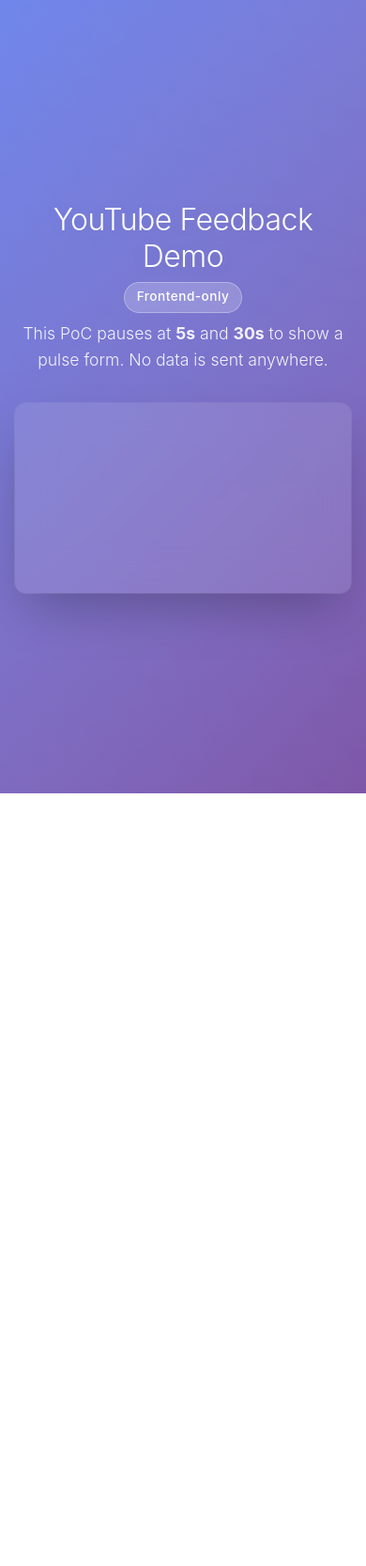
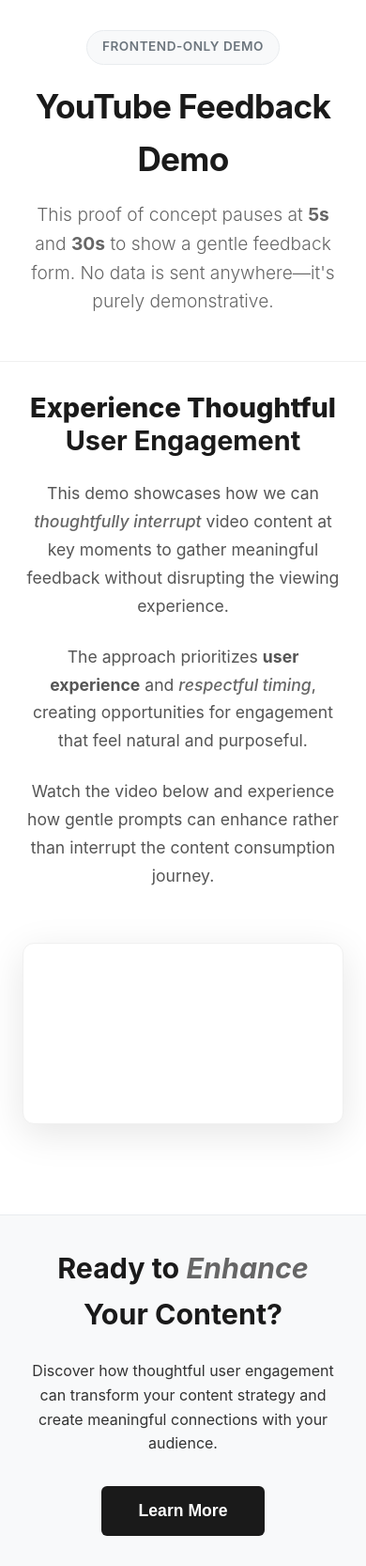
Before and after one commit to jc7k/jc7k.github.io, a plain HTML site: page index.html in a window 390 px wide. Shown: the whole page at 94% size. Before the commit the page ends 844 px from the top, so only its background shows below. Drawn offline with Linux system fonts and the light colour scheme.

Commit message:
feat: Redesign with GoldTreeCo-inspired aesthetic and gentle animations
- Adopt clean, minimal white background design
- Implement two-column layout with descriptive content and video
- Add elegant typography with proper hierarchy and italic emphasis
- Create gentle modal transitions with 800ms easing animations
- Update copy to be more thoughtful and serene
- Add proper sections: header, hero, and call-to-action
- Enhance user experience with slower, more deliberate interactions

```diff
--- a/index.html
+++ b/index.html
@@ -12,78 +12,110 @@
     }
 
     body {
-      font-family: -apple-system, BlinkMacSystemFont, "Segoe UI", "Helvetica Neue", Arial, sans-serif;
-      background: linear-gradient(135deg, #667eea 0%, #764ba2 100%);
-      min-height: 100vh;
-      display: flex;
-      flex-direction: column;
-      align-items: center;
-      justify-content: center;
-      padding: 2rem;
+      font-family: -apple-system, BlinkMacSystemFont, "Segoe UI", "Roboto", "Helvetica Neue", Arial, sans-serif;
+      background: #ffffff;
+      line-height: 1.6;
       color: #333;
+      overflow-x: hidden;
     }
 
-    body::before {
-      content: '';
-      position: fixed;
-      top: 0;
-      left: 0;
-      right: 0;
-      bottom: 0;
-      background: radial-gradient(circle at top right, rgba(255, 255, 255, 0.1), transparent),
-                  radial-gradient(circle at bottom left, rgba(255, 255, 255, 0.1), transparent);
-      pointer-events: none;
+    .container {
+      max-width: 1200px;
+      margin: 0 auto;
+      padding: 0 2rem;
     }
 
-    main {
+    header {
+      background: #ffffff;
+      padding: 2rem 0 3rem;
       text-align: center;
-      margin-bottom: 2rem;
-      animation: fadeInDown 0.8s ease;
-      z-index: 1;
+      border-bottom: 1px solid #f0f0f0;
     }
 
     h1 {
-      color: white;
-      font-size: 2.5rem;
-      font-weight: 300;
-      letter-spacing: -0.5px;
-      margin-bottom: 0.5rem;
-      text-shadow: 0 2px 20px rgba(0, 0, 0, 0.1);
+      font-size: 2.8rem;
+      font-weight: 700;
+      color: #1a1a1a;
+      margin-bottom: 1rem;
+      letter-spacing: -0.02em;
     }
 
-    main p {
-      color: rgba(255, 255, 255, 0.9);
-      font-size: 1.1rem;
+    .subtitle {
+      font-size: 1.2rem;
+      color: #666;
       font-weight: 300;
-      line-height: 1.6;
+      max-width: 600px;
+      margin: 0 auto;
     }
 
     .badge {
       display: inline-block;
-      padding: 0.3rem 0.8rem;
-      border-radius: 2rem;
-      background: rgba(255, 255, 255, 0.2);
-      backdrop-filter: blur(10px);
-      color: white;
+      background: #f8f9fa;
+      color: #6c757d;
+      padding: 0.4rem 1rem;
+      border-radius: 20px;
       font-size: 0.85rem;
+      font-weight: 600;
+      text-transform: uppercase;
+      letter-spacing: 0.5px;
+      margin-bottom: 1rem;
+      border: 1px solid #e9ecef;
+    }
+
+    .hero-section {
+      padding: 4rem 0;
+      background: #ffffff;
+    }
+
+    .content-grid {
+      display: grid;
+      grid-template-columns: 1fr 1fr;
+      gap: 4rem;
+      align-items: center;
+      margin-bottom: 4rem;
+    }
+
+    .content-text {
+      padding-right: 2rem;
+    }
+
+    .content-text h2 {
+      font-size: 2.2rem;
+      font-weight: 700;
+      color: #1a1a1a;
+      margin-bottom: 1.5rem;
+      line-height: 1.2;
+    }
+
+    .content-text h2 strong {
+      font-weight: 800;
+    }
+
+    .content-text p {
+      font-size: 1.1rem;
+      color: #555;
+      margin-bottom: 1.5rem;
+      line-height: 1.7;
+    }
+
+    .content-text em {
+      font-style: italic;
+      color: #666;
       font-weight: 500;
-      letter-spacing: 0.5px;
-      border: 1px solid rgba(255, 255, 255, 0.3);
-      margin-bottom: 0.5rem;
+    }
+
+    .video-container {
+      background: #ffffff;
+      border-radius: 12px;
+      overflow: hidden;
+      box-shadow: 0 10px 40px rgba(0, 0, 0, 0.1);
+      border: 1px solid #f0f0f0;
     }
 
     #yt-container {
       width: 100%;
-      max-width: 900px;
       aspect-ratio: 16/9;
-      background: rgba(255, 255, 255, 0.1);
-      backdrop-filter: blur(20px);
-      border-radius: 16px;
-      overflow: hidden;
-      box-shadow: 0 25px 50px -12px rgba(0, 0, 0, 0.25),
-                  0 0 0 1px rgba(255, 255, 255, 0.1);
-      animation: fadeInUp 0.8s ease 0.2s both;
-      z-index: 1;
+      position: relative;
     }
 
     #yt-container iframe {
@@ -92,218 +124,315 @@
       border: none;
     }
 
+    .cta-section {
+      background: #f8f9fa;
+      padding: 4rem 0;
+      text-align: center;
+      border-top: 1px solid #e9ecef;
+    }
+
+    .cta-content {
+      max-width: 800px;
+      margin: 0 auto;
+    }
+
+    .cta-content h2 {
+      font-size: 2.4rem;
+      font-weight: 700;
+      color: #1a1a1a;
+      margin-bottom: 1.5rem;
+    }
+
+    .cta-content h2 em {
+      font-style: italic;
+      color: #666;
+    }
+
+    .cta-button {
+      display: inline-block;
+      background: #1a1a1a;
+      color: #ffffff;
+      padding: 1rem 2.5rem;
+      border: none;
+      border-radius: 6px;
+      font-size: 1.1rem;
+      font-weight: 600;
+      text-decoration: none;
+      cursor: pointer;
+      transition: all 0.3s ease;
+      margin-top: 2rem;
+    }
+
+    .cta-button:hover {
+      background: #333;
+      transform: translateY(-2px);
+      box-shadow: 0 10px 25px rgba(0, 0, 0, 0.15);
+    }
+
+    /* Modal Styles */
     #feedbackModal {
       position: fixed;
       inset: 0;
       display: none;
       place-items: center;
-      background: rgba(0, 0, 0, 0.7);
-      backdrop-filter: blur(10px);
+      background: rgba(0, 0, 0, 0);
+      backdrop-filter: blur(0px);
       z-index: 9999;
-      animation: fadeIn 0.3s ease;
+      opacity: 0;
+      transition: all 0.8s cubic-bezier(0.4, 0, 0.2, 1);
+    }
+
+    #feedbackModal.show {
+      background: rgba(0, 0, 0, 0.6);
+      backdrop-filter: blur(8px);
+      opacity: 1;
     }
 
     .card {
       background: white;
-      padding: 2rem;
-      max-width: 420px;
+      padding: 2.5rem;
+      max-width: 500px;
       width: 92%;
-      border-radius: 16px;
-      box-shadow: 0 20px 60px rgba(0, 0, 0, 0.3),
-                  0 0 0 1px rgba(255, 255, 255, 0.1);
-      animation: slideUp 0.3s ease;
+      border-radius: 12px;
+      box-shadow: 0 20px 60px rgba(0, 0, 0, 0.3);
+      transform: scale(0.8) translateY(20px);
+      transition: all 0.8s cubic-bezier(0.4, 0, 0.2, 1);
+      opacity: 0;
+    }
+
+    #feedbackModal.show .card {
+      transform: scale(1) translateY(0);
+      opacity: 1;
     }
 
     .card h3 {
-      color: #333;
-      font-size: 1.5rem;
-      font-weight: 500;
+      font-size: 1.8rem;
+      font-weight: 700;
+      color: #1a1a1a;
       margin-bottom: 1rem;
     }
 
     .row {
-      margin: 1rem 0;
+      margin: 1.5rem 0;
     }
 
     label {
       display: block;
-      color: #555;
-      font-size: 0.95rem;
+      color: #333;
+      font-size: 1rem;
       margin-bottom: 0.5rem;
-      font-weight: 500;
+      font-weight: 600;
     }
 
     select, textarea {
       width: 100%;
-      padding: 0.75rem;
-      border: 1px solid #e0e0e0;
+      padding: 1rem;
+      border: 2px solid #e9ecef;
       border-radius: 8px;
-      font-size: 0.95rem;
+      font-size: 1rem;
       font-family: inherit;
       transition: all 0.2s ease;
-      background: #fafafa;
+      background: #ffffff;
     }
 
     select:focus, textarea:focus {
       outline: none;
-      border-color: #667eea;
-      background: white;
-      box-shadow: 0 0 0 3px rgba(102, 126, 234, 0.1);
+      border-color: #1a1a1a;
+      box-shadow: 0 0 0 3px rgba(26, 26, 26, 0.1);
     }
 
     textarea {
       resize: vertical;
-      min-height: 80px;
+      min-height: 100px;
+    }
+
+    .button-group {
+      display: flex;
+      gap: 1rem;
+      justify-content: flex-end;
+      margin-top: 2rem;
     }
 
     button {
       cursor: pointer;
-      padding: 0.75rem 1.5rem;
+      padding: 0.8rem 1.8rem;
       border: none;
-      border-radius: 8px;
-      font-size: 0.95rem;
-      font-weight: 500;
+      border-radius: 6px;
+      font-size: 1rem;
+      font-weight: 600;
       transition: all 0.2s ease;
     }
 
     button[type="submit"] {
-      background: linear-gradient(135deg, #667eea, #764ba2);
+      background: #1a1a1a;
       color: white;
     }
 
     button[type="submit"]:hover {
+      background: #333;
       transform: translateY(-1px);
-      box-shadow: 0 10px 20px rgba(102, 126, 234, 0.3);
     }
 
     #skipBtn {
-      background: #f5f5f5;
-      color: #666;
+      background: #f8f9fa;
+      color: #6c757d;
+      border: 2px solid #e9ecef;
     }
 
     #skipBtn:hover {
-      background: #e8e8e8;
+      background: #e9ecef;
     }
 
     #toast {
       position: fixed;
-      bottom: 24px;
+      bottom: 30px;
       left: 50%;
       transform: translateX(-50%);
-      background: rgba(255, 255, 255, 0.95);
-      backdrop-filter: blur(10px);
-      color: #333;
-      padding: 12px 24px;
+      background: #1a1a1a;
+      color: white;
+      padding: 1rem 1.5rem;
       border-radius: 8px;
       display: none;
-      box-shadow: 0 10px 30px rgba(0, 0, 0, 0.2);
-      animation: slideUp 0.3s ease;
+      font-weight: 500;
     }
 
     #status {
-      color: #667eea;
-      font-size: 0.9rem;
-      margin-top: 0.5rem;
+      color: #666;
+      font-size: 0.95rem;
+      margin-top: 1rem;
+      font-style: italic;
     }
 
     #cueInfo {
-      color: #888;
-      font-size: 0.9rem;
-      margin: 0.5rem 0 1rem;
+      color: #666;
+      font-size: 0.95rem;
+      margin: 0.5rem 0 1.5rem;
+      font-weight: 500;
     }
 
-    @keyframes fadeInDown {
-      from {
-        opacity: 0;
-        transform: translateY(-20px);
+    /* Responsive Design */
+    @media (max-width: 768px) {
+      .container {
+        padding: 0 1.5rem;
       }
-      to {
-        opacity: 1;
-        transform: translateY(0);
+
+      h1 {
+        font-size: 2.2rem;
+      }
+
+      .content-grid {
+        grid-template-columns: 1fr;
+        gap: 2rem;
+        text-align: center;
+      }
+
+      .content-text {
+        padding-right: 0;
+      }
+
+      .content-text h2 {
+        font-size: 1.8rem;
+      }
+
+      .cta-content h2 {
+        font-size: 1.9rem;
+      }
+
+      .button-group {
+        flex-direction: column;
       }
     }
 
-    @keyframes fadeInUp {
-      from {
-        opacity: 0;
-        transform: translateY(20px);
-      }
-      to {
-        opacity: 1;
-        transform: translateY(0);
-      }
+    @media (max-width: 480px) {
+      .hero-section,
+      .cta-section {
+        padding: 2rem 0;
       }
 
-    @keyframes fadeIn {
-      from { opacity: 0; }
-      to { opacity: 1; }
-    }
-
-    @keyframes slideUp {
-      from {
-        opacity: 0;
-        transform: translateY(10px);
-      }
-      to {
-        opacity: 1;
-        transform: translateY(0);
-      }
-    }
-
-    @media (max-width: 768px) {
-      h1 {
-        font-size: 2rem;
-      }
-
-      body {
-        padding: 1rem;
-      }
-
-      #yt-container {
-        border-radius: 12px;
+      .card {
+        padding: 2rem;
       }
     }
   </style>
 </head>
 <body>
-  <main>
+  <header>
+    <div class="container">
+      <span class="badge">Frontend-only Demo</span>
       <h1>YouTube Feedback Demo</h1>
+      <p class="subtitle">
+        This proof of concept pauses at <strong>5s</strong> and <strong>30s</strong> to show a gentle feedback form.
+        No data is sent anywhere—it's purely demonstrative.
+      </p>
+    </div>
+  </header>
+
+  <section class="hero-section">
+    <div class="container">
+      <div class="content-grid">
+        <div class="content-text">
+          <h2><strong>Experience Thoughtful</strong> User Engagement</h2>
           <p>
-      <span class="badge">Frontend-only</span><br>
-      This PoC pauses at <strong>5s</strong> and <strong>30s</strong> to show a pulse form. No data is sent anywhere.
+            This demo showcases how we can <em>thoughtfully interrupt</em> video content at key moments
+            to gather meaningful feedback without disrupting the viewing experience.
           </p>
-  </main>
+          <p>
+            The approach prioritizes <strong>user experience</strong> and <em>respectful timing</em>,
+            creating opportunities for engagement that feel natural and purposeful.
+          </p>
+          <p>
+            Watch the video below and experience how gentle prompts can enhance rather than
+            interrupt the content consumption journey.
+          </p>
+        </div>
+        <div class="video-container">
+          <div id="yt-container"></div>
+        </div>
+      </div>
+    </div>
+  </section>
 
-  <div id="yt-container"></div>
+  <section class="cta-section">
+    <div class="container">
+      <div class="cta-content">
+        <h2>Ready to <em>Enhance</em> Your Content?</h2>
+        <p>
+          Discover how thoughtful user engagement can transform your content strategy
+          and create meaningful connections with your audience.
+        </p>
+        <button class="cta-button" onclick="window.open('#', '_blank')">
+          Learn More
+        </button>
+      </div>
+    </div>
+  </section>
 
   <!-- Modal -->
   <div id="feedbackModal" role="dialog" aria-modal="true" aria-labelledby="modal-title">
     <div class="card">
-      <h3 id="modal-title" style="margin-top:0">Quick pulse check</h3>
+      <h3 id="modal-title">Quick Pulse Check</h3>
       <form id="pulseForm">
-        <p id="cueInfo" style="margin:.25rem 0 .75rem; color:#666;"></p>
+        <p id="cueInfo"></p>
         <div class="row">
-          <label>How helpful is this so far?
+          <label>How helpful is this content so far?</label>
           <select name="helpfulness" required>
-              <option value="">Choose…</option>
+            <option value="">Please choose...</option>
             <option>Very helpful</option>
             <option>Somewhat helpful</option>
             <option>Neutral</option>
             <option>Not very helpful</option>
             <option>Not helpful at all</option>
           </select>
-          </label>
         </div>
         <div class="row">
-          <label>One thing we could improve?
-            <textarea name="comment" rows="3" placeholder="(optional)"></textarea>
-          </label>
+          <label>One thing we could improve?</label>
+          <textarea name="comment" rows="3" placeholder="Your thoughtful feedback is appreciated (optional)"></textarea>
         </div>
-        <div class="row" style="display:flex;gap:.5rem;justify-content:flex-end">
+        <div class="button-group">
           <button type="button" id="skipBtn">Skip</button>
-          <button type="submit">Submit</button>
+          <button type="submit">Submit Feedback</button>
         </div>
-        <p id="status" style="font-size:.9rem;color:#666;margin:.4rem 0 0;"></p>
+        <p id="status"></p>
       </form>
     </div>
   </div>
@@ -367,13 +496,29 @@
 
     function openModal(cue){
       currentCue = cue;
-      cueInfo.textContent = `Cue @ ${cue.toFixed(0)}s`;
+      cueInfo.textContent = `Pause at ${cue.toFixed(0)} seconds`;
       statusEl.textContent = "";
+
+      // Gentle fade-in animation
       modal.style.display = 'grid';
-      announce(`Cue reached at ${cue.toFixed(0)} seconds`);
-      console.log("[demo] Showing form at cue:", cue);
+
+      // Small delay for smoother transition
+      setTimeout(() => {
+        modal.classList.add('show');
+      }, 50);
+
+      announce(`Taking a moment for feedback at ${cue.toFixed(0)} seconds`);
+      console.log("[demo] Gently showing form at cue:", cue);
     }
-    function closeModal(){ modal.style.display = 'none'; }
+
+    function closeModal(){
+      modal.classList.remove('show');
+
+      // Wait for animation to complete before hiding
+      setTimeout(() => {
+        modal.style.display = 'none';
+      }, 800);
+    }
 
     document.getElementById('skipBtn').onclick = () => {
       closeModal(); player.playVideo();
@@ -388,8 +533,8 @@
         comment: form.comment.value || null,
       };
       console.log("[demo] Submission (not sent):", data);
-      statusEl.textContent = "Saved locally (demo only). Resuming…";
-      setTimeout(() => { closeModal(); player.playVideo(); }, 400);
+      statusEl.textContent = "Thank you for your thoughtful feedback. Resuming gently...";
+      setTimeout(() => { closeModal(); player.playVideo(); }, 1200);
     });
 
     function announce(msg){
```
Lines whose indentation alone changed are shown as unchanged.
